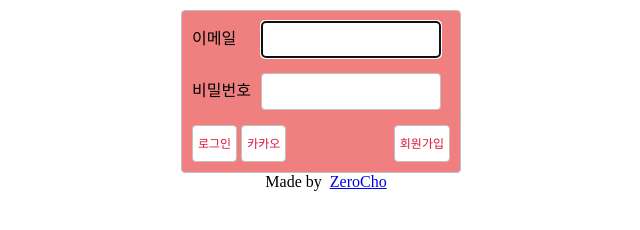
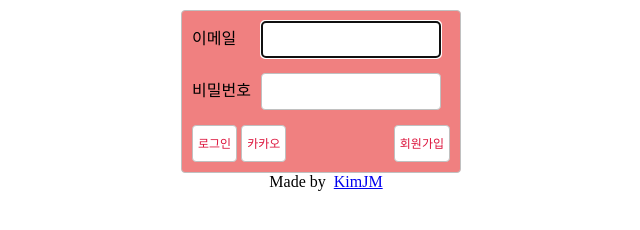
Before and after one commit to Vcro1531/Express_SNS-service, a website: page views/layout.html in a window 1280 px wide. Shown: the full height of the page, 59-699 px from the left. Drawn offline with nearby package versions, Linux system fonts and the light colour scheme; files that its build step writes are made by us from their sources.

Commit message:
♻️ :: layout

```diff
--- a/views/layout.html
+++ b/views/layout.html
@@ -43,7 +43,7 @@
 				</div>
 				<footer>
 					Made by&nbsp;
-					<a href="https://www.zerocho.com" target="_blank">ZeroCho</a>
+					<a href="https://www.zerocho.com" target="_blank">KimJM</a>
 				</footer>
 			</div>
 			{% block content %} {% endblock %}
```
